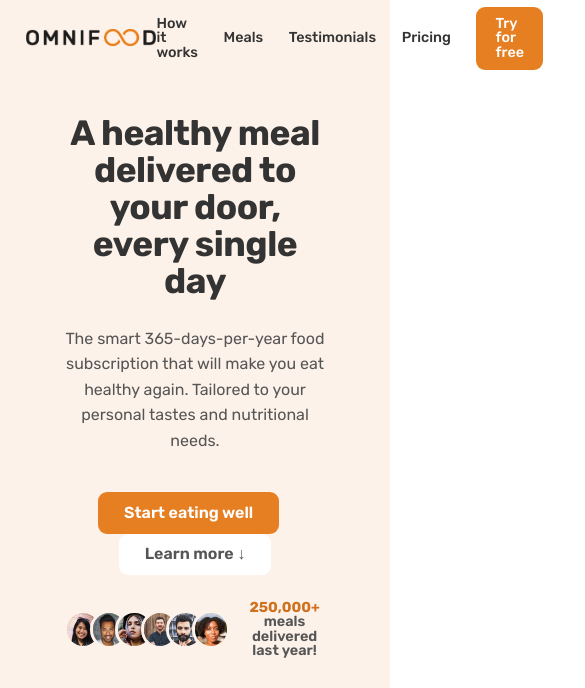
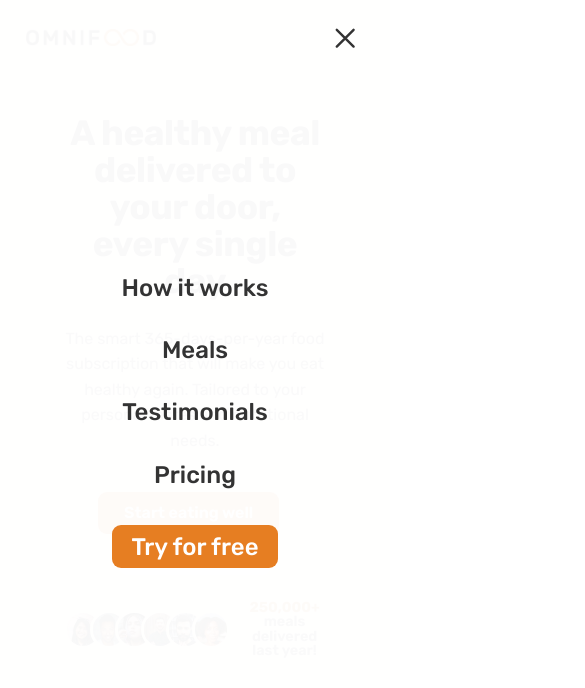
Before and after one commit to sgrazys/Omnifood, a plain HTML site: page index.html in a window 390 px wide. Shown: the top 688 px of the page, 585 px wide, since content can reach past the window. Drawn offline with nearby package versions, Linux system fonts and the light colour scheme.

Commit message:
mobile menu

```diff
--- a/css/general.css
+++ b/css/general.css
@@ -66,6 +66,7 @@ html {
 	/* 10px / 16px = 0.625 = 62.5% */
 	/* Percentage of user's browser font-size  setting */
 	font-size: 62.5%;
+	overflow-x: hidden;
 }
 
 body,
@@ -80,6 +81,8 @@ body {
 	font-weight: 400;
 	color: #555;
 	line-height: 1;
+	/* Only works if there is nothing absolutely posotioned in relation to body */
+	overflow-x: hidden;
 }
 
 /* *************************** */
--- a/css/queries.css
+++ b/css/queries.css
@@ -117,6 +117,60 @@ Instead 1rem = 1em = 16px */
 	.btn--form {
 		margin-top: 1.2rem;
 	}
+
+	/* MOBILE NAVIGATION */
+	.btn-mobile-nav {
+		display: block;
+	}
+
+	.main-nav {
+		background-color: rgba(255, 255, 255, 0.97);
+		position: absolute;
+		top: 0;
+		left: 0;
+		width: 100%;
+		height: 100vh;
+		transform: translateX(100%);
+
+		display: flex;
+		align-items: center;
+		justify-content: center;
+		transition: all 0.5s ease-in;
+
+		/* 1) HIDE NAV */
+		opacity: 0;
+
+		/* 2) Make it unaccessible to mouse and keybord */
+		pointer-events: none;
+
+		/* 3) Hide it from screen readers */
+		visibility: hidden;
+	}
+
+	.nav-open .main-nav {
+		opacity: 1;
+		pointer-events: auto;
+		visibility: visible;
+		transform: translate(0);
+	}
+
+	.nav-open .icon-mobile-nav[name='close-outline'] {
+		display: block;
+	}
+
+	.nav-open .icon-mobile-nav[name='menu-outline'] {
+		display: none;
+	}
+
+	.main-nav-list {
+		flex-direction: column;
+		gap: 4.8rem;
+	}
+
+	.main-nav-link:link,
+	.main-nav-link:visited {
+		font-size: 3rem;
+	}
 }
 
 /* Font sizes(px)
--- a/css/style.css
+++ b/css/style.css
@@ -10,6 +10,7 @@
 	/* Because we want header to be sticky later */
 	height: 9.6rem;
 	padding: 0 4.8rem;
+	position: relative;
 }
 .logo {
 	height: 2.2rem;
@@ -51,6 +52,25 @@
 .main-nav-link.nav-cta:hover,
 .main-nav-link.nav-cta:active {
 	background-color: #cf711f;
+}
+
+/* MOBILE */
+.btn-mobile-nav {
+	border: none;
+	background: none;
+	cursor: pointer;
+
+	display: none;
+}
+
+.icon-mobile-nav {
+	height: 4.8rem;
+	width: 4.8rem;
+	color: #333;
+}
+
+.icon-mobile-nav[name='close-outline'] {
+	display: none;
 }
 
 /* *************************** */
--- a/index.html
+++ b/index.html
@@ -46,7 +46,7 @@
 		<title>Omnifood</title>
 	</head>
 	<body>
-		<header class="header">
+		<header class="header nav-open">
 			<a href="#">
 				<img
 					class="logo"
@@ -54,6 +54,7 @@
 					alt="Omnifood logo"
 				/>
 			</a>
+
 			<nav class="main-nav">
 				<ul class="main-nav-list">
 					<li>
@@ -93,6 +94,17 @@
 					</li>
 				</ul>
 			</nav>
+
+			<button class="btn-mobile-nav">
+				<ion-icon
+					class="icon-mobile-nav"
+					name="menu-outline"
+				></ion-icon>
+				<ion-icon
+					class="icon-mobile-nav"
+					name="close-outline"
+				></ion-icon>
+			</button>
 		</header>
 
 		<main>
```
